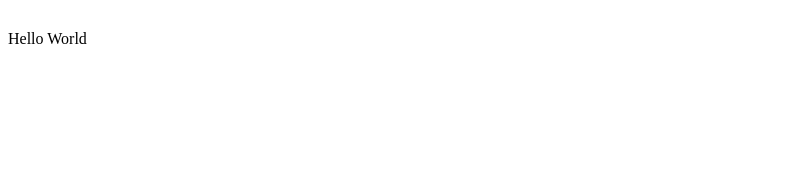
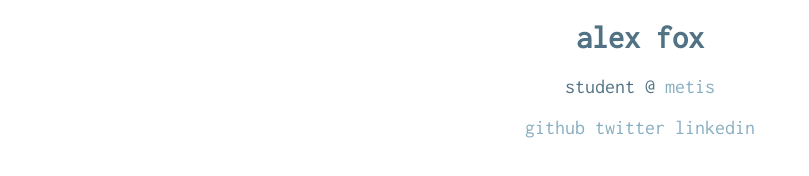
Before and after one commit to jessewaites/foxed.github.io, a plain HTML site: page index.html in a window 1280 px wide. Shown: the whole page, without its empty margins (0-809 px from the left). Drawn offline with Linux system fonts and the light colour scheme.

Commit message:
basic styling for landing page

```diff
--- /dev/null
+++ b/_sass/_home.scss
@@ -0,0 +1,27 @@
+div.intro {
+  @include outer-container;
+  width: 700px;
+  margin: 0 auto;
+  text-align: center;
+
+  h1 {
+    font-family: inconsolata;
+    color: $fox-blue;
+  }
+  p {
+    font-family: inconsolata;
+    color: $fox-blue;
+    font-size: 20px;
+  }
+
+  .link {
+    font-family: inconsolata;
+    font-size: 20px;
+    text-decoration: none;
+    color: $steel-blue;
+    &:hover {
+      cursor: pointer;
+      color: $fox-blue;
+    }
+  }
+}
--- /dev/null
+++ b/_sass/_variables.scss
@@ -0,0 +1,5 @@
+$fox-gray: #ededed;
+$fox-blue: #507284;
+$medium-blue: #358cb1;
+$steel-blue: #88AEC2;
+$soft-gray: #98b3c2;
--- a/_sass/styles.scss
+++ b/_sass/styles.scss
@@ -1,2 +1,5 @@
 @import "bourbon/bourbon";
 @import "neat/neat";
+
+@import "variables";
+@import "home";
--- a/index.html
+++ b/index.html
@@ -2,12 +2,22 @@
 <html lang="en">
 
 <head>
-  <marquee>Alex Fox</marquee>
+  <link rel="stylesheet" type="text/css" href="public/styles.css">
+  <link href='http://fonts.googleapis.com/css?family=Inconsolata' rel='stylesheet' type='text/css'>
 </head>
 
 <body>
-  <div class="container">
-    Hello World
+  <div class="intro">
+    <h1>alex fox</h1>
+    <p>
+      student @ <a href="http://www.thisismetis.com/" class="link">metis</a>
+    </p>
+
+    <p>
+      <a href="https://github.com/foxed" class="link">github</a>
+      <a href="https://twitter.com/alexdfox" class="link"> twitter</a>
+      <a href="https://www.linkedin.com/pub/alex-fox/20/157/185" class="link">linkedin</a>
+    </p>
   </div>
 </body>
 
```
Also changed, not shown: public/styles.css (added), 1 other file.
